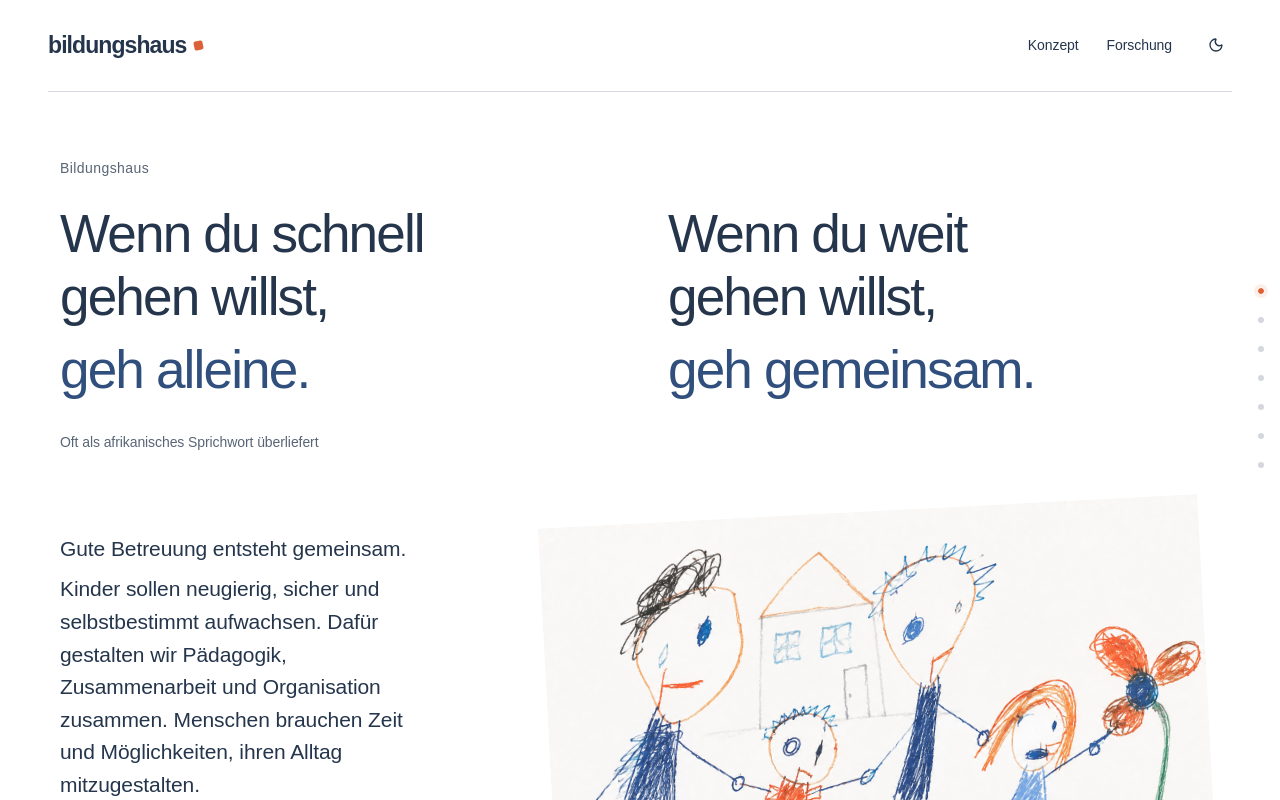
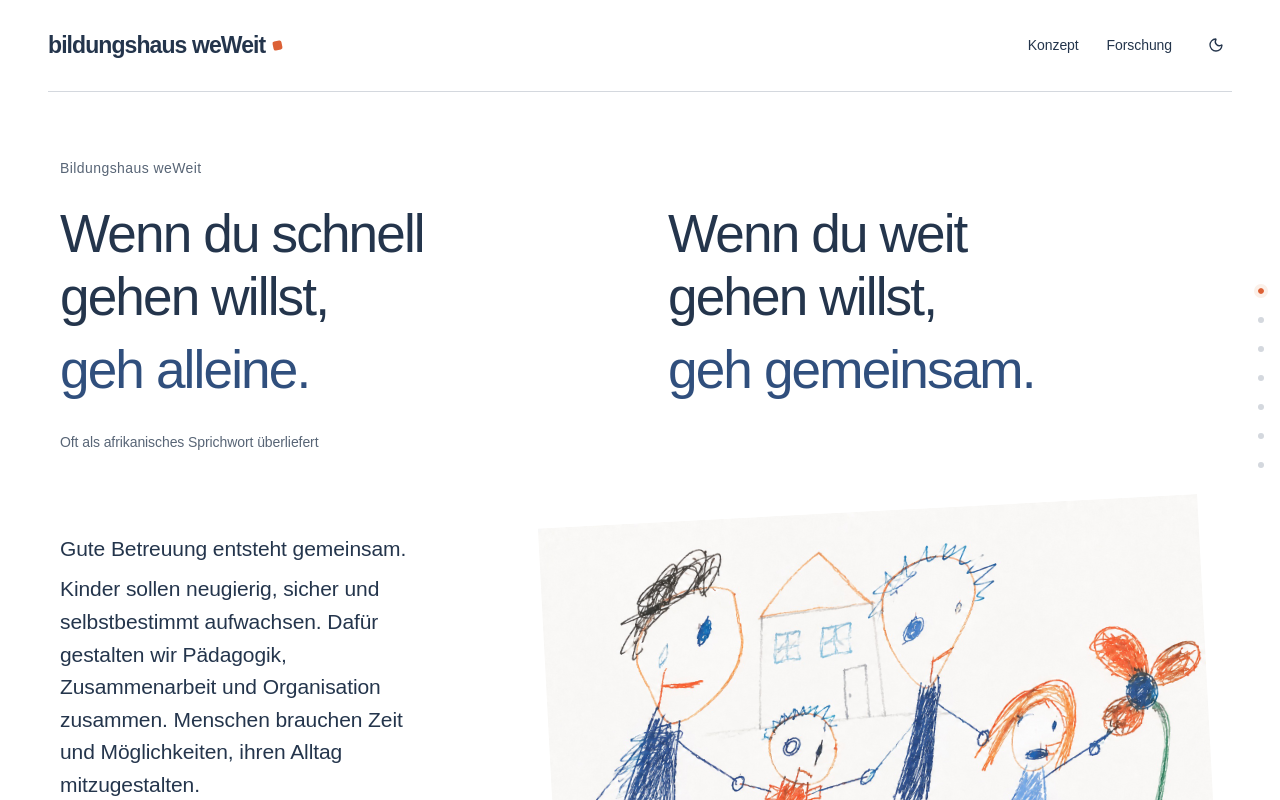
Before and after one commit to Storypapst/bildungshaus, a React (Vite) app: page / in a window 1280 px wide. Shown: the top 800 px of the page. Built offline with nearby package versions, Linux system fonts and the light colour scheme.

Commit message:
Use confirmed Bildungshaus weWeit brand

```diff
--- a/index.html
+++ b/index.html
@@ -3,14 +3,14 @@
   <head>
     <meta charset="UTF-8" />
     <link rel="icon" type="image/svg+xml" href="%BASE_URL%favicon.svg" />
-    <meta name="description" content="Bildungshaus: Betreuung, Beziehung und Mitwirkung gemeinsam gestalten. Eine interaktive Präsentation mit Konzept und Forschungssynthesen." />
+    <meta name="description" content="Bildungshaus weWeit: Betreuung, Beziehung und Mitwirkung gemeinsam gestalten. Eine interaktive Präsentation mit Konzept und Forschungssynthesen." />
     <meta name="robots" content="noindex" />
     <meta name="viewport" content="width=device-width, initial-scale=1.0" />
-    <title>Bildungshaus · Beziehung und Mitwirkung</title>
+    <title>Bildungshaus weWeit · Beziehung und Mitwirkung</title>
   </head>
   <body>
     <div id="root"></div>
-    <noscript><main style="max-width:700px;margin:60px auto;padding:24px"><h1>Bildungshaus</h1><p>Unser Konzept verbindet Reggio-inspirierte Bildung, verlässliche Beziehungen und echte Mitwirkung. Die interaktive Präsentation benötigt JavaScript.</p><p><a href="%BASE_URL%dokumente/whitepaper.md">Konzept lesen</a> · <a href="%BASE_URL%dokumente/summary.md">Executive Summary lesen</a> · <a href="%BASE_URL%dokumente/original.md">Die erste Konzeptfassung</a></p></main></noscript>
+    <noscript><main style="max-width:700px;margin:60px auto;padding:24px"><h1>Bildungshaus weWeit</h1><p>Unser Konzept verbindet Reggio-inspirierte Bildung, verlässliche Beziehungen und echte Mitwirkung. Die interaktive Präsentation benötigt JavaScript.</p><p><a href="%BASE_URL%dokumente/whitepaper.md">Konzept lesen</a> · <a href="%BASE_URL%dokumente/summary.md">Executive Summary lesen</a> · <a href="%BASE_URL%dokumente/original.md">Die erste Konzeptfassung</a></p></main></noscript>
     <script type="module" src="/src/main.tsx"></script>
   </body>
 </html>
--- a/src/App.tsx
+++ b/src/App.tsx
@@ -44,13 +44,13 @@ export default function App(){
  function downloadNotes(){const nodes=content.nodes.filter(n=>saved.includes(n.id));const text=['Bildungshaus – Gesprächszettel','Betreuung, Beziehung und Mitwirkung gemeinsam gestalten.','',...nodes.flatMap(n=>[n.title,n.summary,...n.sources.map(s=>`${s.title}: ${s.url}`),'']), 'Pilot gemeinsam klären:','1. Welcher Ablauf ist heute besonders schwer?','2. Wer übernimmt die Begleitung?','3. Was messen wir vor und nach dem Versuch?','4. Welche Zeit und welche Kosten können wir vertreten?','5. Woran erkennen wir, dass wir weiterarbeiten wollen?','','Das Netz unterscheidet Befunde, Annahmen, organisatorische Verbindungen und geplante Eingriffe.'].join('\n');const url=URL.createObjectURL(new Blob([text],{type:'text/plain;charset=utf-8'}));const a=document.createElement('a');a.href=url;a.download='Bildungshaus-Gespraechszettel.txt';a.click();setTimeout(()=>URL.revokeObjectURL(url),1000)}
  return <>
  <a className="skip-link" href={isReader?'#leseinhalt':'#idee'}>Zum Inhalt</a>
- <header className="masthead"><a href="#idee" className="wordmark">bildungshaus<span className="brand-dot" aria-hidden="true"/></a><nav aria-label="Hauptnavigation"><a href="#lesen/whitepaper">Konzept</a><a href="#bibliothek">Forschung</a><Button variant="ghost" size="icon" aria-label={dark?'Helles Design':'Dunkles Design'} onClick={()=>setDark(!dark)}>{dark?<Sun/>:<Moon/>}</Button></nav></header>
+ <header className="masthead"><a href="#idee" className="wordmark">bildungshaus weWeit<span className="brand-dot" aria-hidden="true"/></a><nav aria-label="Hauptnavigation"><a href="#lesen/whitepaper">Konzept</a><a href="#bibliothek">Forschung</a><Button variant="ghost" size="icon" aria-label={dark?'Helles Design':'Dunkles Design'} onClick={()=>setDark(!dark)}>{dark?<Sun/>:<Moon/>}</Button></nav></header>
  {isReader&&<div id="leseinhalt"><Suspense fallback={<main className="reader" aria-busy="true">Dokument wird geladen …</main>}><Reader id={hash.slice(7)} returnHash={readerContext.hash} fromGraph={readerContext.fromGraph} selected={selected}/></Suspense></div>}
  <div ref={root} hidden={isReader}>
  <nav className="chapter-nav" aria-label="Kapitel">{chapters.map(([id,title])=><a key={id} href={`#${id}`} className={cn(active===id&&'active')} aria-current={active===id?'location':undefined}><span/>{title}</a>)}</nav>
  <main>
  <section id="idee" data-sc-act="flow" className="hero page-width">
-  <p className="eyebrow">Bildungshaus</p>
+  <p className="eyebrow">Bildungshaus weWeit</p>
   <h1 className="shared-proverb"><span>Wenn du schnell gehen willst,<br/><strong>geh alleine.</strong></span><span>Wenn du weit gehen willst,<br/><strong>geh gemeinsam.</strong></span></h1><a className="proverb-source" href="#lesen/quellen">Oft als afrikanisches Sprichwort überliefert</a>
   <div className="hero-bottom"><div className="hero-copy"><p><strong>Gute Betreuung entsteht gemeinsam.</strong> Kinder sollen neugierig, sicher und selbstbestimmt aufwachsen. Dafür gestalten wir Pädagogik, Zusammenarbeit und Organisation zusammen. Menschen brauchen Zeit und Möglichkeiten, ihren Alltag mitzugestalten.</p><a className={buttonVariants({variant:'secondary',size:'lg'})} href="#problem">Die Idee entdecken <ArrowRight data-icon="inline-end"/></a><p className="hero-origin">Unser Einstieg: die Kita.<br/>Unsere Perspektive: Krippe, Kita, Hort und Schule.</p></div><figure className="hero-art"><img src={image('gemeinsam-bildungshaus.jpg')} width="1536" height="1024" alt="Vier schiefe Buntstiftmenschen halten einander an den Händen. Hinter ihnen steht ein kleines Bildungshaus mit offenem Eingang." fetchPriority="high"/></figure></div>
  </section>
@@ -63,6 +63,6 @@ export default function App(){
  <section id="pilot" data-sc-act="flow" className="pilot section-pad page-width"><div className="pilot-header"><div><p className="eyebrow">Roadmap</p><h2>Mit einem Haus lernen.<br/>Den nächsten Schritt prüfen.</h2></div><p>Wir beginnen mit einem Ablauf in einer Kita. Gemeinsam vereinbaren wir, wer mitarbeitet, wie viel Zeit zur Verfügung steht und woran wir eine Verbesserung erkennen.</p></div><figure className="pilot-illustration"><img src={image('naechste-schritte.jpg')} width="1520" height="1035" loading="lazy" alt="Drei Menschen gehen auf einem krummen Weg gemeinsam zu einem kleinen Haus."/></figure><ol className="pilot-steps" data-sc-stagger="60">{content.pilot.steps.map((s,i)=><li key={s.title} data-sc-in><span>{i+1}</span><div><h3>{s.title}</h3><p>{s.body.replace(" Die Gespräche sind noch nicht als durchgeführt belegt.", "")}</p></div></li>)}</ol><SurveyInvitation/></section>
  <section data-sc-act="flow" className="people-section section-pad"><div className="page-width"><p className="eyebrow">Vom eigenen Haus zu weiteren Einrichtungen</p><div className="people-grid"><div><h2>Ein eigener Ort.<br/>Offen für andere.</h2><p>Unsere Vision ist ein durchgängiger Bildungsweg: von der Krippe über die Kita und den Hort bis zur Schule. Reggio-inspirierte Pädagogik, verlässliche Beziehungen, teiloffene Räume und zweisprachiger Alltag bilden den Zusammenhang. Der erste erprobte Kita-Baustein schafft die Grundlage für weitere Schritte.</p><a href="#lesen/original">Wie Pädagogik, Räume und Bildungsweg zusammengehören <ArrowUpRight aria-hidden="true"/></a></div><dl className="team-list"><div><dt>Praxis</dt><dd>Ein gemeinnütziger Träger erprobt das Konzept langfristig in eigenen Einrichtungen als Reallabore. Ein erster Partnerpilot kann den Einstieg vorbereiten.</dd></div><div><dt>Entwicklung</dt><dd>Das Lab verbindet Fachwissen, Werkzeuge, Qualifizierung und Begleitung.</dd></div><div><dt>Weitergabe</dt><dd>Freie Träger, öffentliche Einrichtungen und Eigenbetriebe sind mögliche spätere Nutzer erprobter Module. Eine Zusammenarbeit ist damit noch nicht vereinbart.</dd></div></dl></div><p className="structure-note">Für den Aufbau sind ein gemeinnütziger Träger, ein wirtschaftliches Lab und perspektivisch eine Stiftung vorgesehen. Die konkrete Struktur und passende Partnerschaften werden mit den nächsten Entwicklungsschritten geklärt.</p></div></section>
  <section id="bibliothek" data-sc-act="flow" className="library section-pad page-width"><div className="section-heading"><div><p className="eyebrow">Konzept und Forschung</p><h2>Warum wir das<br/>so angehen.</h2></div><a className={buttonVariants({variant:'secondary',size:'lg'})} href="#lesen/whitepaper"><BookOpen data-icon="inline-start"/>Das Konzept</a></div><div className="library-feature"><a href="#lesen/summary">Das Konzept in Kürze <ArrowUpRight aria-hidden="true"/></a><span>Der Überblick für ein erstes Gespräch.</span></div><div className="paper-list">{content.papers.map(p=><a href={`#lesen/${p.id}`} key={p.id}><span className="paper-id">{p.id}</span><div><h3>{p.title}</h3><p>{p.summary}</p></div><ArrowUpRight aria-hidden="true"/></a>)}</div></section>
- <section id="kontakt" data-sc-act="flow" className="close-section section-pad"><div className="page-width"><p className="eyebrow">Gemeinsam herausfinden, was trägt</p><h2>Ein guter Anfang<br/>ist ein konkretes Gespräch.</h2><p>{content.ask.body}</p><div className="saved-notes">{saved.length>0?<><h3>Deine vorgemerkten Themen</h3><div className="flex flex-wrap gap-2">{content.nodes.filter(n=>saved.includes(n.id)).map(n=><Button variant="outline" onClick={()=>save(n.id)} key={n.id}>{n.title}<X data-icon="inline-end"/></Button>)}</div></>:<p>Du kannst im Problemnetz Themen für das Gespräch vormerken.</p>}<Button variant="secondary" size="lg" onClick={downloadNotes}><Download data-icon="inline-start"/>Gesprächszettel laden</Button><p className="privacy-note">Deine Auswahl bleibt in diesem Browser. Es werden keine Kontaktdaten versendet.</p></div><div className="close-links"><a href="#pilot">Pilot mitprüfen <ArrowUpRight aria-hidden="true"/></a><a href="#lesen/summary">Das Konzept in Kürze lesen <ArrowUpRight aria-hidden="true"/></a></div><Separator/><footer><span>Bildungshaus</span><span>Konzept in Entwicklung · September 2026</span><a href="#lesen/original">Die erste Konzeptfassung</a></footer></div></section>
+ <section id="kontakt" data-sc-act="flow" className="close-section section-pad"><div className="page-width"><p className="eyebrow">Gemeinsam herausfinden, was trägt</p><h2>Ein guter Anfang<br/>ist ein konkretes Gespräch.</h2><p>{content.ask.body}</p><div className="saved-notes">{saved.length>0?<><h3>Deine vorgemerkten Themen</h3><div className="flex flex-wrap gap-2">{content.nodes.filter(n=>saved.includes(n.id)).map(n=><Button variant="outline" onClick={()=>save(n.id)} key={n.id}>{n.title}<X data-icon="inline-end"/></Button>)}</div></>:<p>Du kannst im Problemnetz Themen für das Gespräch vormerken.</p>}<Button variant="secondary" size="lg" onClick={downloadNotes}><Download data-icon="inline-start"/>Gesprächszettel laden</Button><p className="privacy-note">Deine Auswahl bleibt in diesem Browser. Es werden keine Kontaktdaten versendet.</p></div><div className="close-links"><a href="#pilot">Pilot mitprüfen <ArrowUpRight aria-hidden="true"/></a><a href="#lesen/summary">Das Konzept in Kürze lesen <ArrowUpRight aria-hidden="true"/></a></div><Separator/><footer><span>Bildungshaus weWeit</span><span>Konzept in Entwicklung · September 2026</span><a href="#lesen/original">Die erste Konzeptfassung</a></footer></div></section>
  </main></div></>
 }
--- a/src/content/content.json
+++ b/src/content/content.json
@@ -1,10 +1,10 @@
 {
   "version": "1.0",
   "updatedAt": "2026-09-07",
-  "title": "Bildungshaus",
+  "title": "Bildungshaus weWeit",
   "subtitle": "Beziehung, Mitwirkung und ein Alltag, der beides trägt.",
   "origin": {
-    "name": "Bildungshaus",
+    "name": "Bildungshaus weWeit",
     "role": "Gemeinsam entwickeln",
     "description": "Ein durchgängiges, Reggio-inspiriertes Bildungskonzept. Wir beginnen in der Kita."
   },
```
